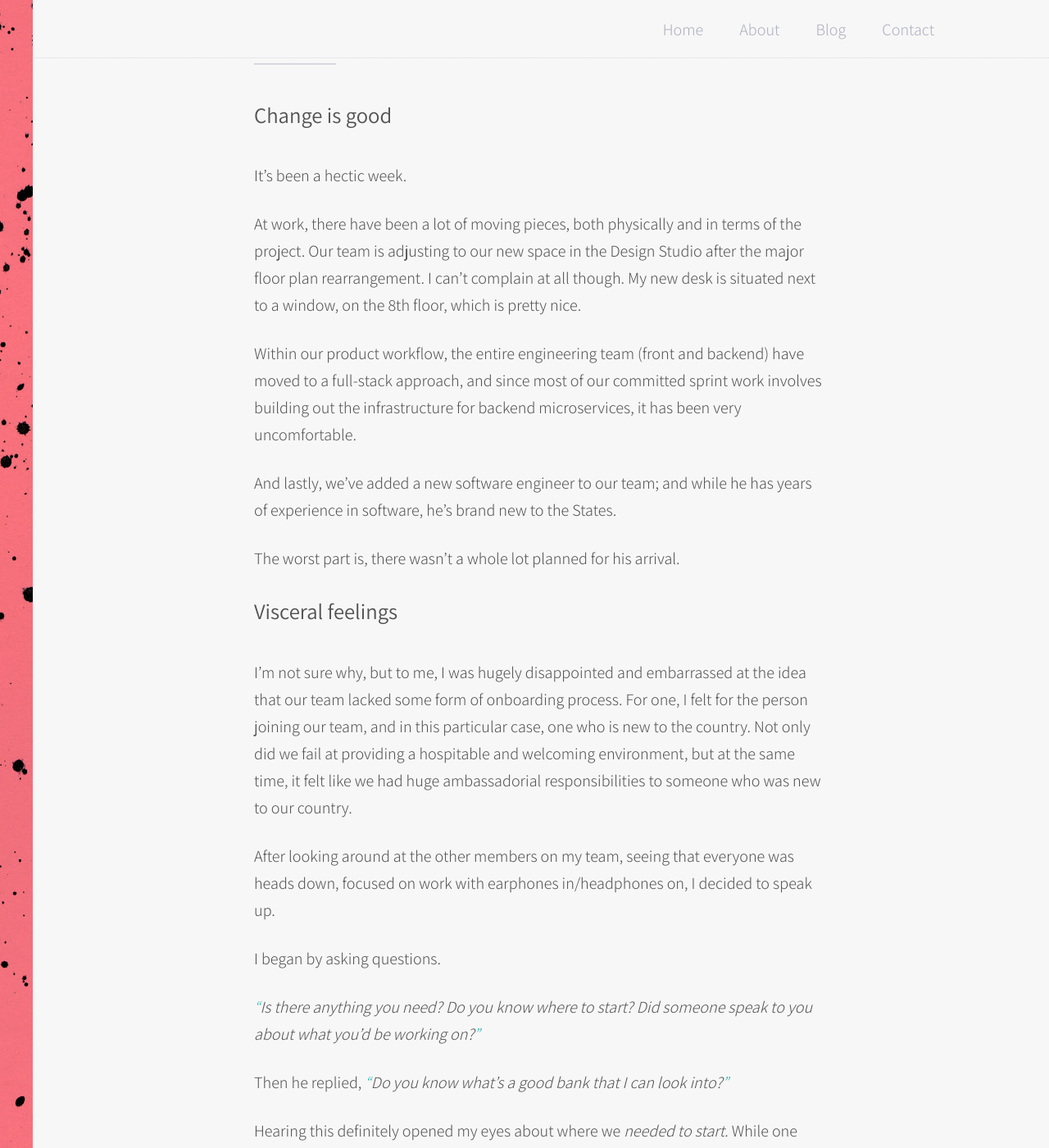
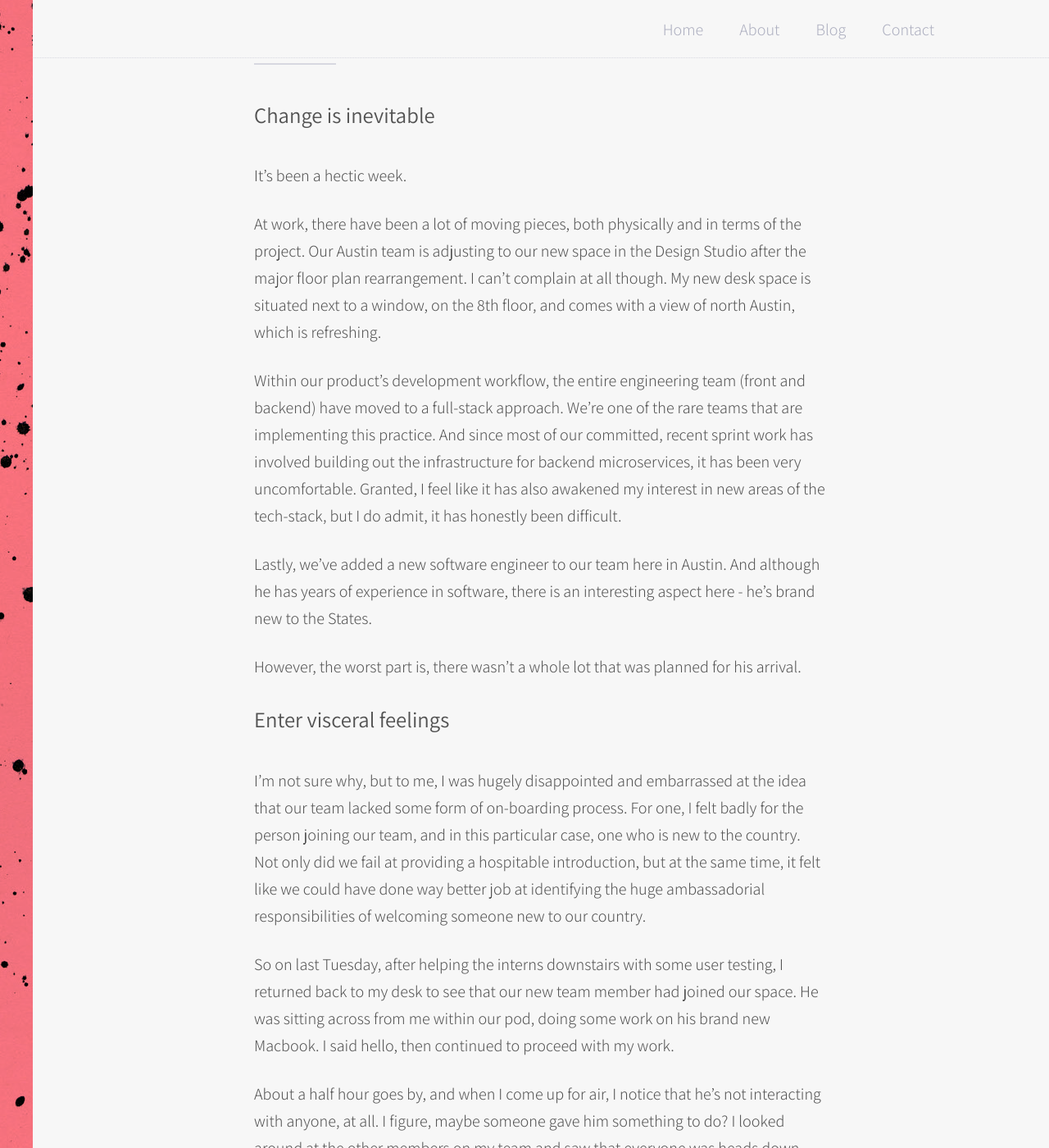
Before and after one commit to techtolentino/techtolentino.github.io, a Jekyll site: the page built from _posts/2016-08-02-welcome-to-the-squad.md, in a window 1280 px wide and 1400 px high, scrolled down 271 px. Shown: the whole window at 82% size. Built offline with Jekyll 4.4.1, drawn with Linux system fonts in a browser that asks for light colours; some of the changed text lies outside the part shown.

Commit message:
adjustments and additions to latest post

```diff
--- a/_posts/2016-08-02-welcome-to-the-squad.md
+++ b/_posts/2016-08-02-welcome-to-the-squad.md
@@ -4,23 +4,29 @@
 date:   2016-08-02 06:05:00 -0600
 ---
 
-#### Change is good
+#### Change is inevitable
 
 It's been a hectic week.
 
-At work, there have been a lot of moving pieces, both physically and in terms of the project. Our team is adjusting to our new space in the Design Studio after the major floor plan rearrangement. I can't complain at all though. My new desk is situated next to a window, on the 8th floor, which is pretty nice.
+At work, there have been a lot of moving pieces, both physically and in terms of the project. Our Austin team is adjusting to our new space in the Design Studio after the major floor plan rearrangement. I can't complain at all though. My new desk space is situated next to a window, on the 8th floor, and comes with a view of north Austin, which is refreshing.
 
-Within our product workflow, the entire engineering team (front and backend) have moved to a full-stack approach, and since most of our committed sprint work involves building out the infrastructure for backend microservices, it has been very uncomfortable.
+Within our product's development workflow, the entire engineering team (front and backend) have moved to a full-stack approach. We're one of the rare teams that are implementing this practice. And since most of our committed, recent sprint work has involved building out the infrastructure for backend microservices, it has been very uncomfortable. Granted, I feel like it has also awakened my interest in new areas of the tech-stack, but I do admit, it has honestly been difficult.
 
-And lastly, we've added a new software engineer to our team; and while he has years of experience in software, he's brand new to the States.
+Lastly, we've added a new software engineer to our team here in Austin. And although he has years of experience in software, there is an interesting aspect here - he's brand new to the States.
 
-The worst part is, there wasn't a whole lot planned for his arrival.
+However, the worst part is, there wasn't a whole lot that was planned for his arrival.
 
-#### Visceral feelings
+#### Enter visceral feelings
 
-I'm not sure why, but to me, I was hugely disappointed and embarrassed at the idea that our team lacked some form of onboarding process. For one, I felt for the person joining our team, and in this particular case, one who is new to the country. Not only did we fail at providing a hospitable and welcoming environment, but at the same time, it felt like we had huge ambassadorial responsibilities to someone who was new to our country.
+I'm not sure why, but to me, I was hugely disappointed and embarrassed at the idea that our team lacked some form of on-boarding process. For one, I felt badly for the person joining our team, and in this particular case, one who is new to the country. Not only did we fail at providing a hospitable introduction, but at the same time, it felt like we could have done way better job at identifying the huge ambassadorial responsibilities of welcoming someone new to our country.
 
-After looking around at the other members on my team, seeing that everyone was heads down, focused on work with earphones in/headphones on, I decided to speak up.
+So on last Tuesday, after helping the interns downstairs with some user testing, I returned back to my desk to see that our new team member had joined our space. He was sitting across from me within our pod, doing some work on his brand new Macbook. I said hello, then continued to proceed with my work.
+
+About a half hour goes by, and when I come up for air, I notice that he's not interacting with anyone, at all. I figure, maybe someone gave him something to do? I looked around at the other members on my team and saw that everyone was heads down, focused on work with earphones in/headphones on - just a pretty normal scene on my team.
+
+I dive back into my work.
+
+Another half hour goes by and still the same thing - the team is working, the new guy is sitting and staring at his computer. At this point, I decided to speak up.
 
 I began by asking questions.
 
@@ -28,11 +34,15 @@
 
 Then he replied, _<span class="accent--cool">“</span>Do you know what's a good bank that I can look into?<span class="accent--cool">”</span>_
 
-Hearing this definitely opened my eyes about where we _needed to start_. While one might (safely) assume that we start off by enabling him to write code or maybe dive into the mission and vision of our project, in that moment, I realized that this guy was re-establishing his life, not only his work.
+_Hmmm... ok_ - that was my external response.
 
-This left me with mixed feelings.
+But internally, I was actually shocked. Why? Because hearing this definitely opened my eyes to where we _truly needed to start_. While one might (safely) assume that we start off by enabling him to write code or maybe dive into the mission and vision of our project, in that moment, I realized that this guy was re-establishing his entire life situation. This was about way more than just code.
 
-On the one side, I felt humbled and vulnerable (maybe for him?), mostly because I can relate. I've lived in many places and I know the feeling of being new. I know what it's like to relocate my family to a brand new city, not having any connections or familiarity. On the other hand, I was considerably upset that I didn't do _anything_ to prepare for his first day.
+Realizing this left me with mixed feelings.
+
+On the one side, I felt humbled and vulnerable (maybe **for** him), mostly because I can relate to this on a personal level. I've lived in many places and moved a ton, growing up, so I am aware of what it's like being new to a city and new to a country. I remember what it was like to relocate my family to Austin, a place where we'd have no having any connections or support network. Then on the other hand, I was considerably upset that I, myself, didn't do _anything_ to prepare for his first day.
+
+Sure, you can say that this should be an HR responsibility, or even a team obligation. But for me, being member on this team, meant that I was naturally an accountable part of the equation.
 
 After a few minutes of chatting, I learned that he needed a full-on introduction to not only our team and our product, but he also needed a quick run down of some bare essentials. I offered to give him a ride home that evening so that I can point out some places of interest that he might want to know about.
 
@@ -42,20 +52,20 @@
 
 But, more importantly, this has not only given us the chance to establish a friendship, but it has also been a great opportunity to exchange ideas, share stories of each other's culture, and answer questions about our team.
 
-#### How to properly onboard
+#### How to properly on-board
 
-With all that being said, I've learned a lot about what it means to truly onboard a new team member. Additionally, this topic sparked a pretty decent discussion at our latest sprint retrospective meeting. Here are some of the takeaways that I believe are worth sharing:
+With all that being said, I've learned a lot about what it means to truly on-board a new team member. Additionally, this topic sparked a pretty decent discussion at our latest sprint retrospective meeting. Here are some of the takeaways that I believe are worth sharing:
 
-- <strong>Day 1 Starter Kit</strong> - this can be as minimal as a document with a list of things to know and accomplish on the first day, or, it can be as awesome as an interactive todo list app
-- <strong>Sponsorship system</strong> - for the first week or two, someone on the team should volunteer to be a sponsor for the new team member, basically making sure that the new team member has all of the essentials in place
-- <strong>Artifacts</strong> - the new team member should go home with some artifact(s) that they could look over. Ideas that came to mind were slide decks, repositories, seating charts, org charts, and so forth
-- <strong>Meet us challenge</strong> - the new member joining the team can possibly book at least 5 meetings, with different individuals on the team, just to chat and get know that team member. Discussion topics can include previous experience, current work, understanding one's role in the team. (I think this provides great benefit)
-- <strong>Dev / Design environments</strong> - one cannot be successful without the proper tools and understanding of team practices. As a team, be ready to provide your newest member with all of the necessary software/hardware
-- <strong>Introductory lunch</strong> - while your entire team is there to work, one of the best ways to build and enhance relationships is in a simple team lunch. This opens up the communication lines and is the perfect opportunity become more acquainted
+- **Day 1 Starter Kit** - this can be as minimal as a document with a list of things to know and accomplish on the first day, or, it can be as awesome as an interactive todo list app
+- **Sponsorship system** - for the first week or two, someone on the team should volunteer to be a sponsor for the new team member, basically making sure that the new team member has all of the essentials in place
+- **Artifacts** - the new team member should go home with some artifact(s) that they could look over. Ideas that came to mind were slide decks, repositories, seating charts, org charts, and so forth
+- **Meet us challenge** - the new member joining the team can possibly book at least 5 meetings, with different individuals on the team, just to chat and get know that team member. Discussion topics can include previous experience, current work, understanding one's role in the team. (I think this provides great benefit)
+- **Dev / Design environments** - one cannot be successful without the proper tools and understanding of team practices. As a team, be ready to provide your newest member with all of the necessary software/hardware
+- **Introductory lunch** - while your entire team is there to work, one of the best ways to build and enhance relationships is in a simple team lunch. This opens up the communication lines and is the perfect opportunity become more acquainted
 
 #### People first
 
-Like I say on my homepage of this site, good code is about the people. It truly is. And when it comes to onboarding new team members, it's <strong>not</strong> about how quickly one can get a pull-request up and merged.
+Like I say on my homepage of this site, good code is about the people. It truly is. And when it comes to on-boarding new team members, it's **not** about how quickly one can get a pull-request up and merged.
 
 At least in my opinion it's not.
 
```
